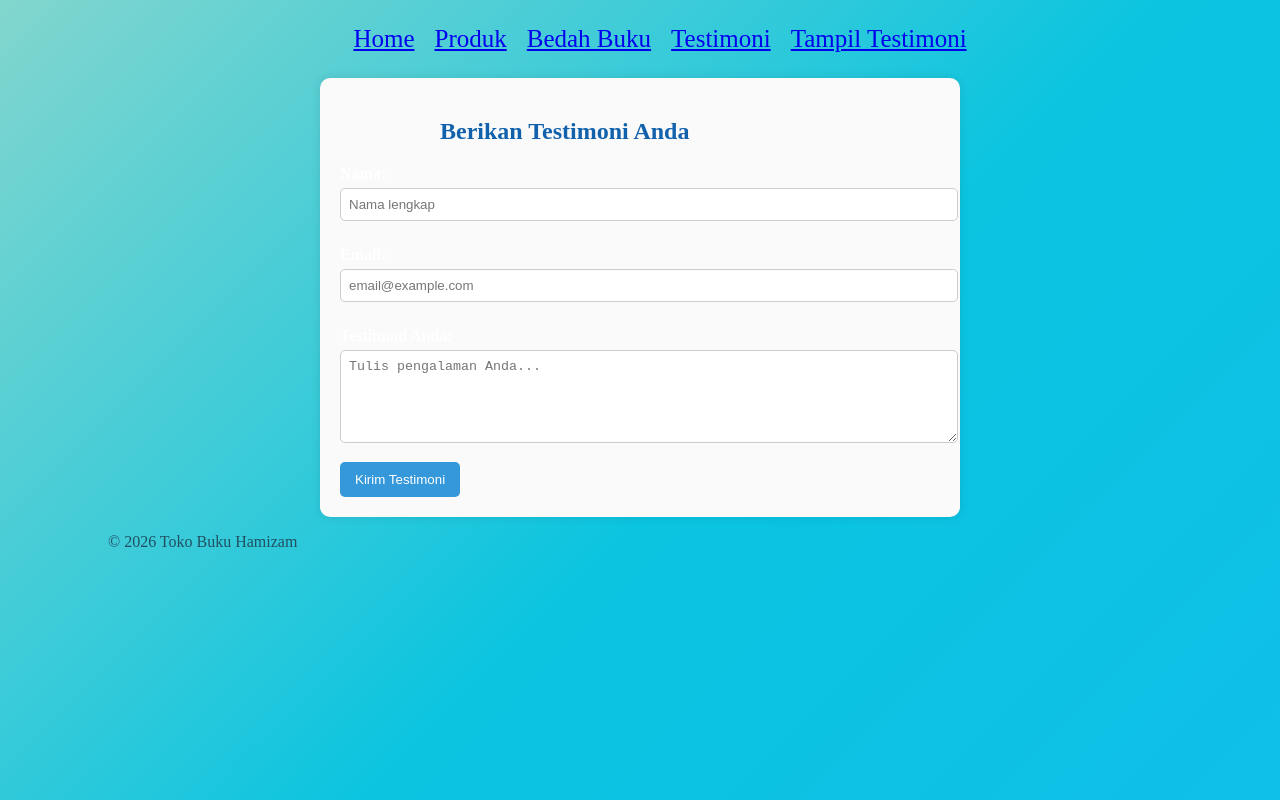
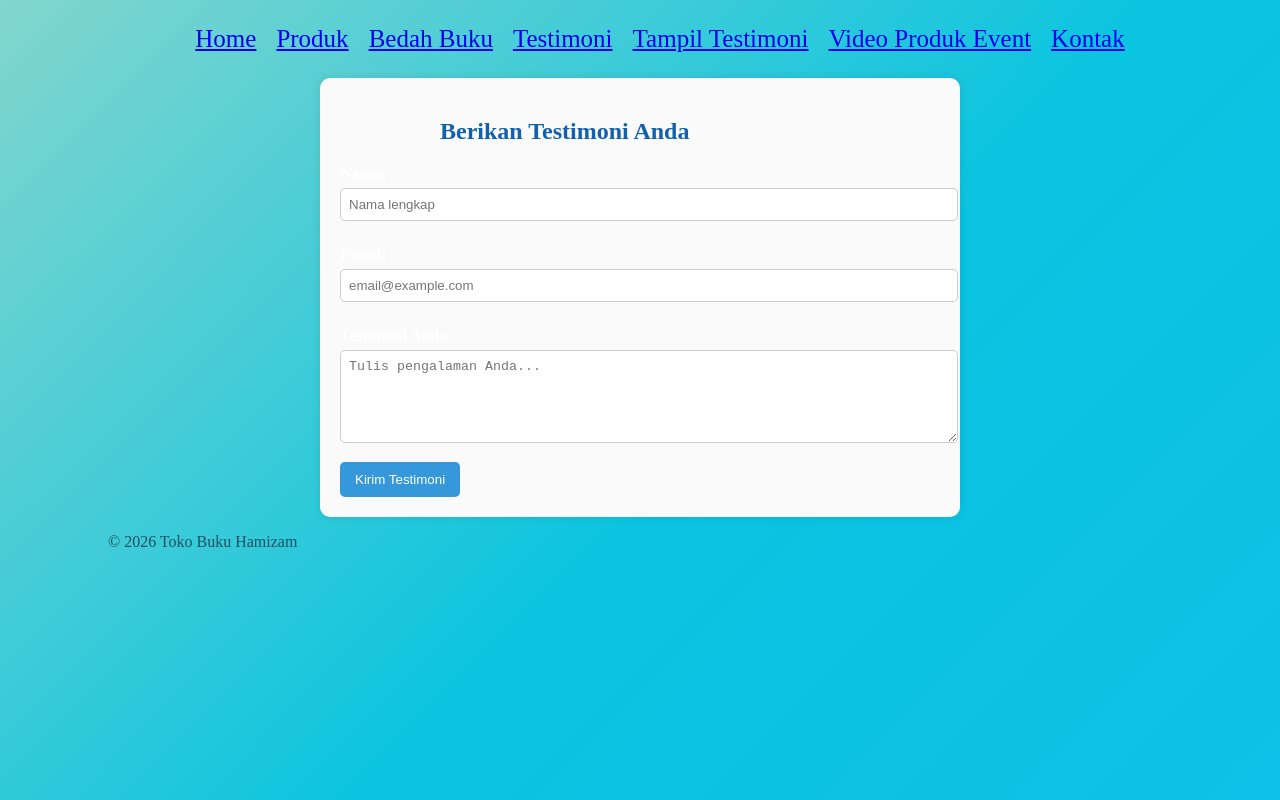
Before and after one commit to izamdzunnur/websitebukuhamizam, a plain HTML site: page testimoni.html in a window 1280 px wide. Drawn offline with Linux system fonts and the light colour scheme.

Commit message:
Update testimoni.html

```diff
--- a/testimoni.html
+++ b/testimoni.html
@@ -21,6 +21,8 @@
     <li> <a href="bedah-buku.html">Bedah Buku</a></li>
     <li> <a href="testimoni.html">Testimoni</a></li>
     <li> <a href="tampil-testimoni.html">Tampil Testimoni</a></li>
+    <li> <a href="video-produk-event.html">Video Produk Event</a></li>
+    <li> <a href="kontak.html">Kontak</a></li>
   </ul>
 </nav>
 </head>
@@ -96,4 +98,5 @@ JSON.parse(localStorage.getItem('testimoniList')) || [];
   </script>
 
 </body>
+
 </html>
```
